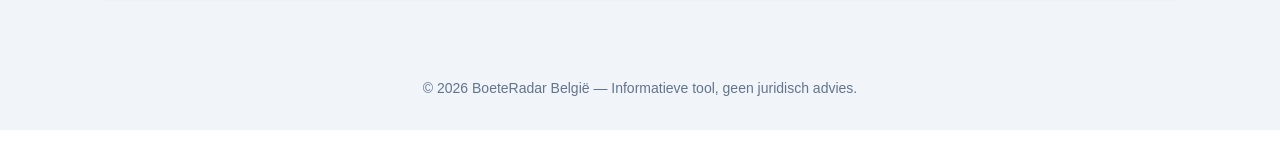
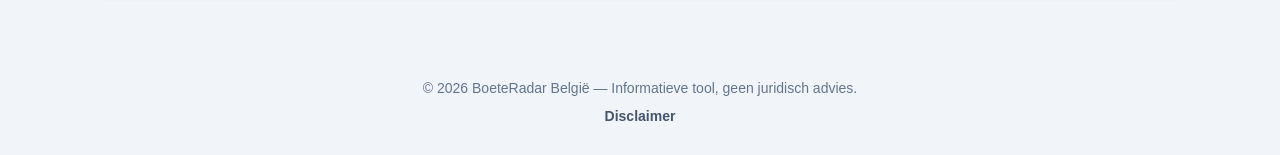
Before and after one commit to NathanVerd/Boeteradar, a Next.js app: page / in a window 1280 px wide. Shown: the part 1851-2006 px from the top of the page. Before the commit the page ends 1981 px from the top, so only its background shows below. Built offline with nearby package versions, Linux system fonts and the light colour scheme.

Commit message:
Add disclaimer links to footers

```diff
--- a/app/btw-te-laat-betaald/page.tsx
+++ b/app/btw-te-laat-betaald/page.tsx
@@ -317,8 +317,15 @@
       </section>
 
       <footer className="px-6 py-8 text-center text-sm text-slate-500">
-        © 2026 BoeteRadar België — Informatieve tool, geen juridisch advies.
-      </footer>
+  <p>© 2026 BoeteRadar België — Informatieve tool, geen juridisch advies.</p>
+
+  <Link
+    href="/disclaimer"
+    className="mt-2 inline-block font-bold text-slate-600 hover:text-slate-950"
+  >
+    Disclaimer
+  </Link>
+</footer>
     </main>
   );
 }
--- a/app/disclaimer/page.tsx
+++ b/app/disclaimer/page.tsx
@@ -118,8 +118,15 @@
       </section>
 
       <footer className="px-6 py-8 text-center text-sm text-slate-500">
-        © 2026 BoeteRadar België — Informatieve tool, geen juridisch advies.
-      </footer>
+  <p>© 2026 BoeteRadar België — Informatieve tool, geen juridisch advies.</p>
+
+  <Link
+    href="/disclaimer"
+    className="mt-2 inline-block font-bold text-slate-600 hover:text-slate-950"
+  >
+    Disclaimer
+  </Link>
+</footer>
     </main>
   );
 }
--- a/app/not-found.tsx
+++ b/app/not-found.tsx
@@ -70,8 +70,15 @@
       </section>
 
       <footer className="px-6 py-8 text-center text-sm text-slate-500">
-        © 2026 BoeteRadar België — Informatieve tool, geen juridisch advies.
-      </footer>
+  <p>© 2026 BoeteRadar België — Informatieve tool, geen juridisch advies.</p>
+
+  <Link
+    href="/disclaimer"
+    className="mt-2 inline-block font-bold text-slate-600 hover:text-slate-950"
+  >
+    Disclaimer
+  </Link>
+</footer>
     </main>
   );
 }
--- a/app/page.tsx
+++ b/app/page.tsx
@@ -158,8 +158,15 @@
       </section>
 
       <footer className="px-6 py-8 text-center text-sm text-slate-500">
-        © 2026 BoeteRadar België — Informatieve tool, geen juridisch advies.
-      </footer>
+  <p>© 2026 BoeteRadar België — Informatieve tool, geen juridisch advies.</p>
+
+  <Link
+    href="/disclaimer"
+    className="mt-2 inline-block font-bold text-slate-600 hover:text-slate-950"
+  >
+    Disclaimer
+  </Link>
+</footer>
     </main>
   );
 }
--- a/app/personenbelasting-te-laat/page.tsx
+++ b/app/personenbelasting-te-laat/page.tsx
@@ -435,8 +435,15 @@
       </section>
 
       <footer className="px-6 py-8 text-center text-sm text-slate-500">
-        © 2026 BoeteRadar België — Informatieve tool, geen juridisch advies.
-      </footer>
+  <p>© 2026 BoeteRadar België — Informatieve tool, geen juridisch advies.</p>
+
+  <Link
+    href="/disclaimer"
+    className="mt-2 inline-block font-bold text-slate-600 hover:text-slate-950"
+  >
+    Disclaimer
+  </Link>
+</footer>
     </main>
   );
 }
```
